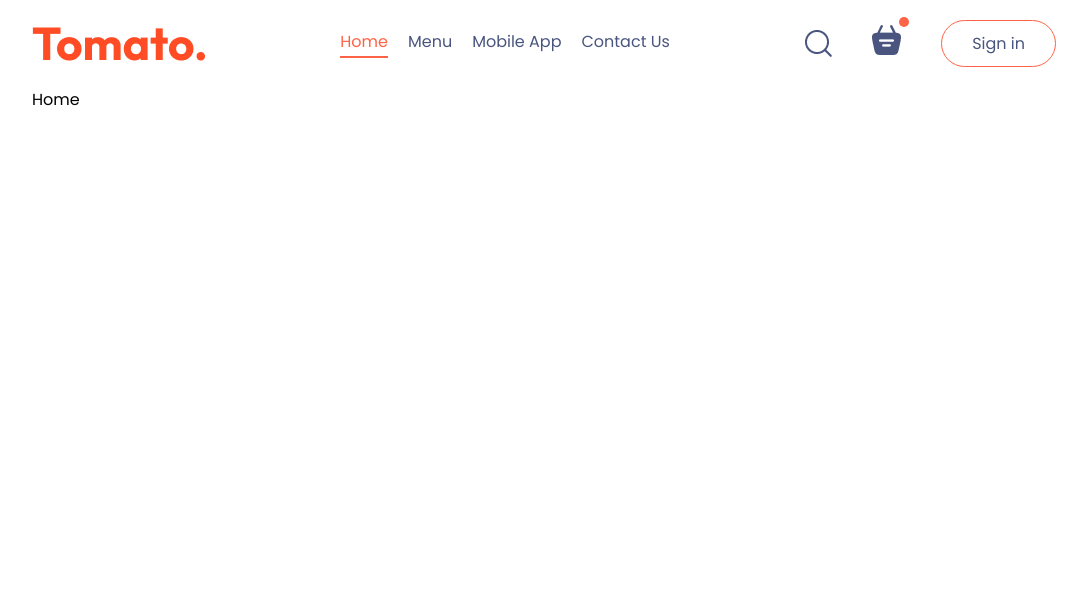
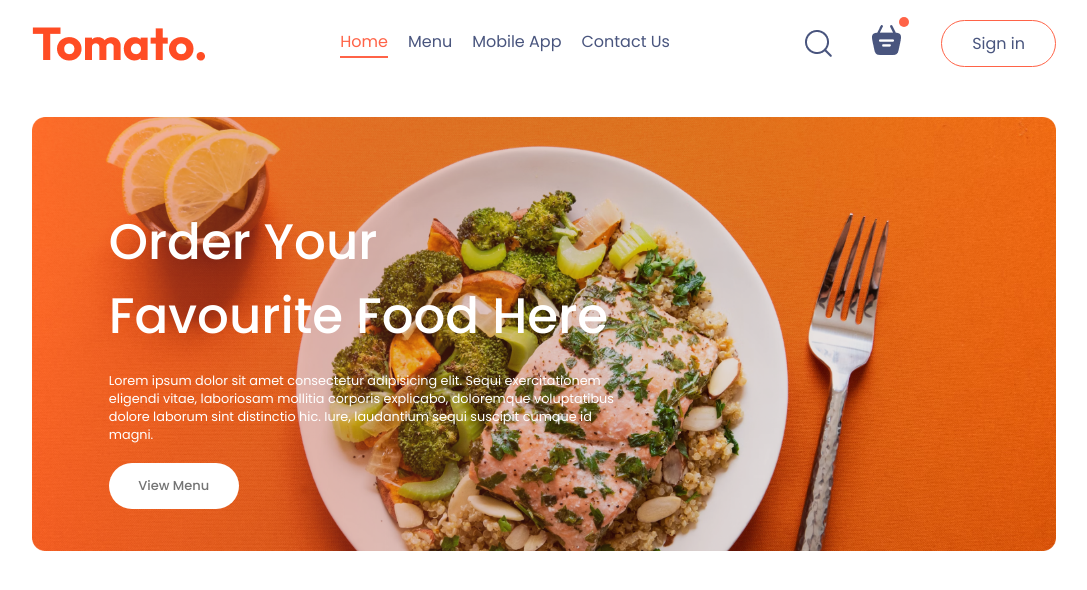
Before and after one commit to danidudileka/Food-Delivery-App-React-JS, a React (Vite) app: page / in a window 1280 px wide. Shown: the top 590 px of the page, without its empty margins (96-1183 px from the left). Built offline with nearby package versions, Linux system fonts and the light colour scheme.

Commit message:
Header Section

```diff
--- /dev/null
+++ b/src/components/Header/Header.css
@@ -0,0 +1,40 @@
+.header {
+  height: 34vw;
+  margin: 30px auto;
+  background: url("/header_img.png") no-repeat;
+  background-size: contain;
+  position: relative;
+}
+
+.header-contents {
+  position: absolute;
+  display: flex;
+  flex-direction: column;
+  align-items: start;
+  gap: 1.5vw;
+  max-width: 50%;
+  bottom: 10%;
+  left: 6vw;
+  animation: fadeIn 3s;
+}
+
+.header-contents h2 {
+  font-weight: 500;
+  color: #fff;
+  font-size: max(3.9vw, 22px);
+}
+
+.header-contents p {
+  color: #fff;
+  font-size: 1vw;
+}
+
+.header-contents button {
+  border: none;
+  border-radius: 50px;
+  color: #747474;
+  font-weight: 500;
+  font-size: max(1vw, 13px);
+  padding: 1vw 2.3vw;
+  background-color: #fff;
+}
--- /dev/null
+++ b/src/components/Header/Header.jsx
@@ -0,0 +1,16 @@
+import React from "react";
+import "./Header.css";
+
+const Header = () => {
+  return (
+    <div className="header">
+      <div className="header-contents">
+        <h2>Order Your Favourite Food Here</h2>
+        <p>Lorem ipsum dolor sit amet consectetur adipisicing elit. Sequi exercitationem eligendi vitae, laboriosam mollitia corporis explicabo, doloremque voluptatibus dolore laborum sint distinctio hic. Iure, laudantium sequi suscipit cumque id magni.</p>
+        <button>View Menu</button>
+      </div>
+    </div>
+  );
+};
+
+export default Header;
--- a/src/index.css
+++ b/src/index.css
@@ -20,3 +20,12 @@
   text-decoration: none;
   color: inherit;
 }
+
+@keyframes fadeIn {
+  0%{
+    opacity: 0;
+  }
+  100%{
+    opacity: 1;
+  }
+}
--- a/src/pages/Home/Home.jsx
+++ b/src/pages/Home/Home.jsx
@@ -1,9 +1,12 @@
 import React from 'react'
 import './Home.css'
+import Header from '../../components/Header/Header'
 
 const Home = () => {
   return (
-    <div>Home</div>
+    <div>
+      <Header/>
+    </div>
   )
 }
 
```
Also changed, not shown: public/header_img.png (added).
